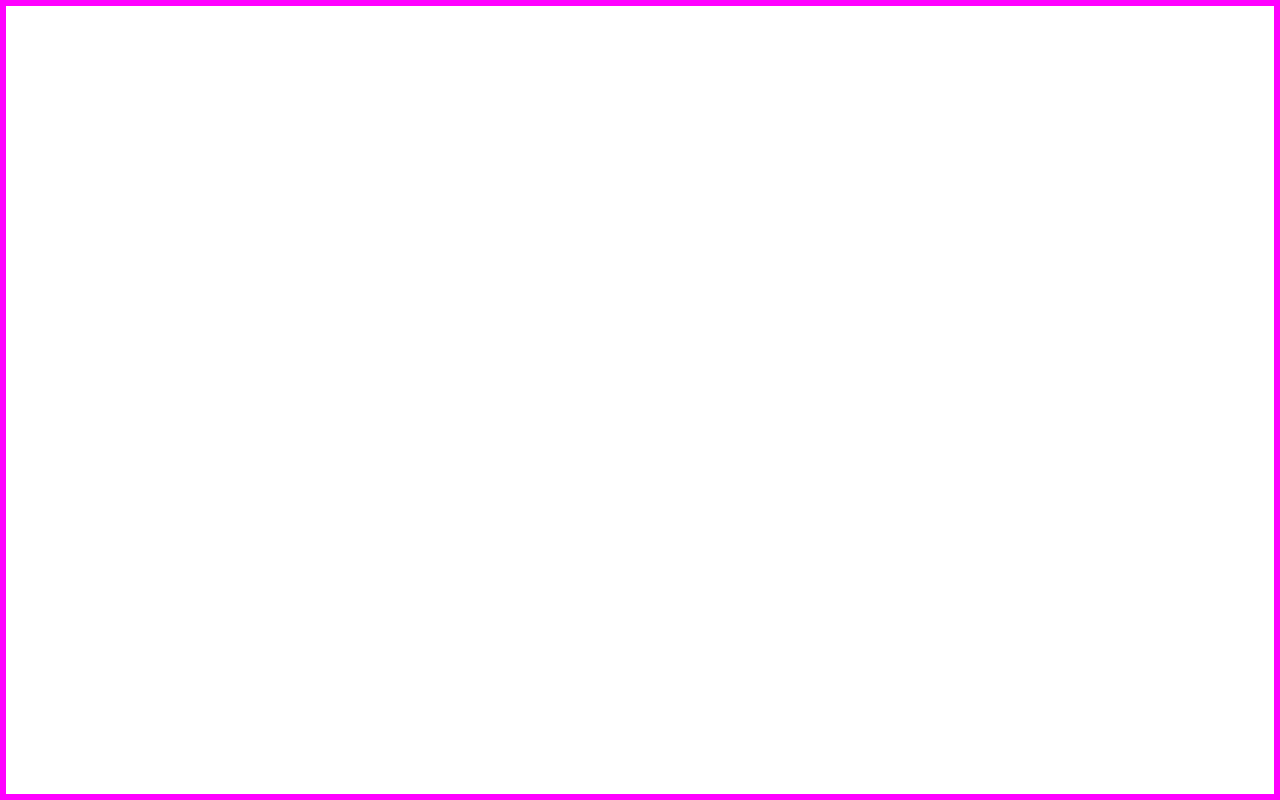
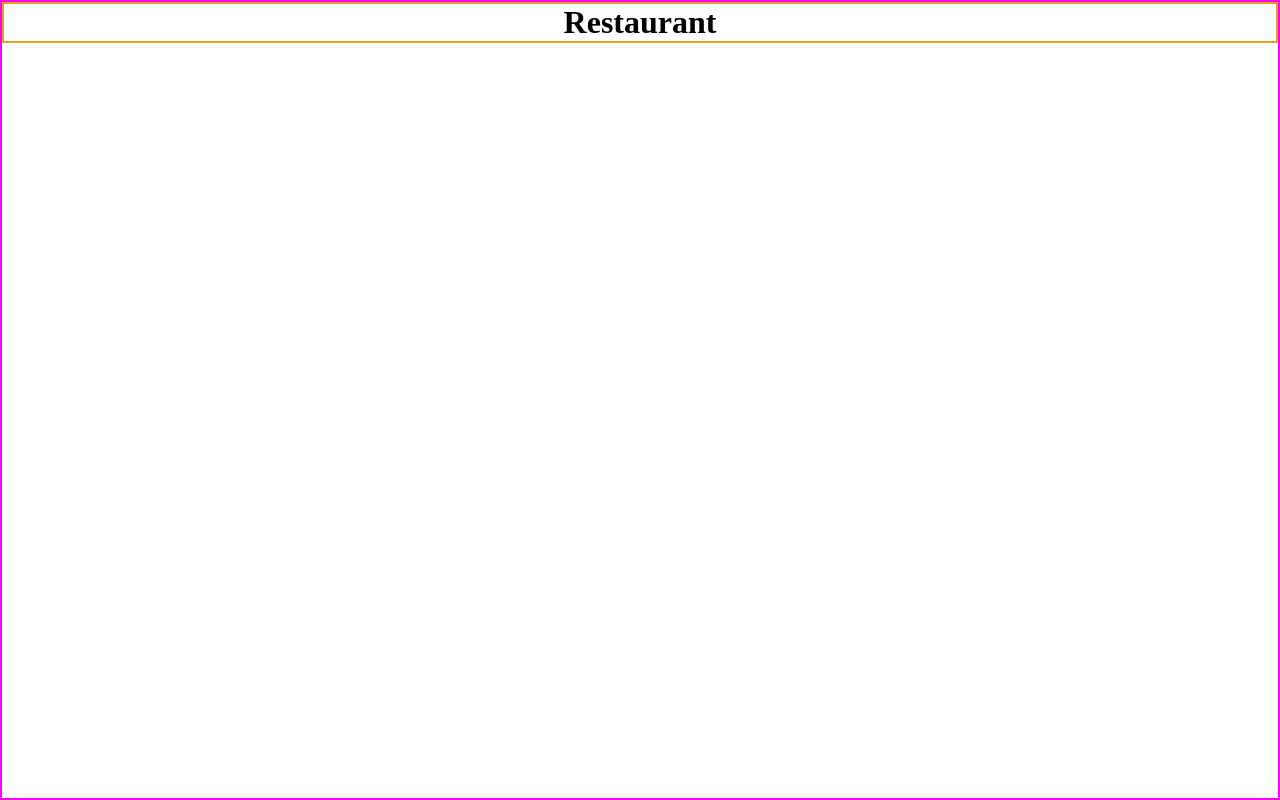
Before and after one commit to arpittaneja/Restaurant-Page, a website built with webpack: page dist/index.html in a window 1280 px wide. Built offline with nearby package versions, Linux system fonts and the light colour scheme.

Commit message:
Create createHtmlElement helper function

```diff
--- /dev/null
+++ b/src/create.js
@@ -0,0 +1,16 @@
+function createHtmlElement(name, classList, attributes, string) {
+  const element = document.createElement(name);
+  if (classList) {
+    classList.forEach((cls) => {
+      element.classList.add(cls);
+    });
+  }
+  if (attributes) {
+    Object.keys(attributes).forEach((key) => {
+      element.setAttribute(key, attributes[key]);
+    });
+  }
+  element.textContent = string;
+  return element;
+}
+export default createHtmlElement;
--- a/src/index.js
+++ b/src/index.js
@@ -1,3 +1,4 @@
 import './style.css';
+import createInitialPage from './initial';
 
-console.log('Starting');
+createInitialPage();
--- /dev/null
+++ b/src/initial.js
@@ -0,0 +1,8 @@
+import createHtmlElement from './create';
+
+function createInitialPage() {
+  const h1 = createHtmlElement('h1', null, null, 'Restaurant');
+  document.querySelector('#content').appendChild(h1);
+}
+
+export default createInitialPage;
--- a/src/style.css
+++ b/src/style.css
@@ -1,10 +1,23 @@
-*{
+* {
     box-sizing: border-box;
-    padding:0;
+    padding: 0;
     margin: 0;
 }
 
-html, body{
+html,
+body {
     height: 100%;
-    border: 3px solid fuchsia;
+    border: 1px solid fuchsia;
 }
+
+#content {
+    border: 2px solid goldenrod;
+}
+
+h1{
+    text-align: center;
+}
+
+.red{
+    color: red;
+}
--- a/webpack.config.js
+++ b/webpack.config.js
@@ -6,7 +6,7 @@ module.exports = {
     filename: 'bundle.js',
     path: path.resolve(__dirname, 'dist'),
   },
-
+  devtool: 'inline-source-map',
   module: {
 
     rules: [
```
Also changed, not shown: dist/bundle.js, 1 other file.
